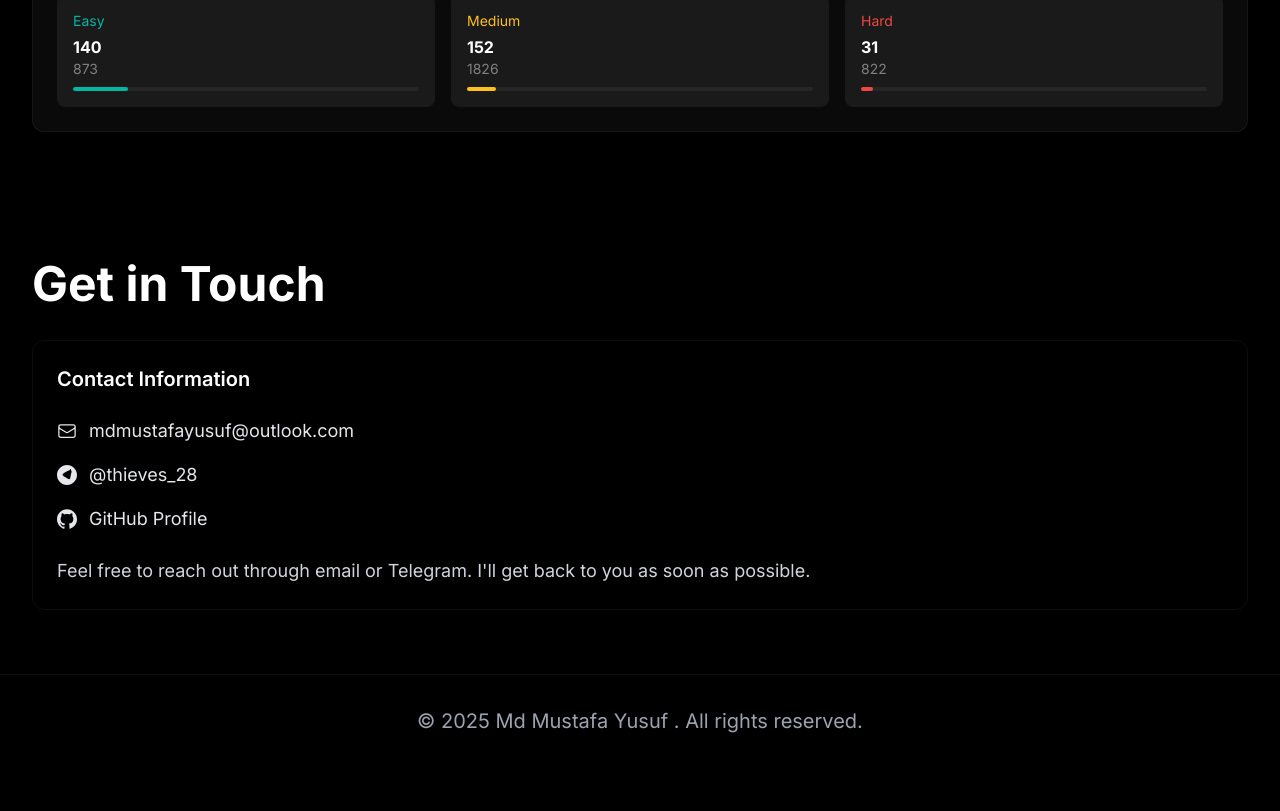
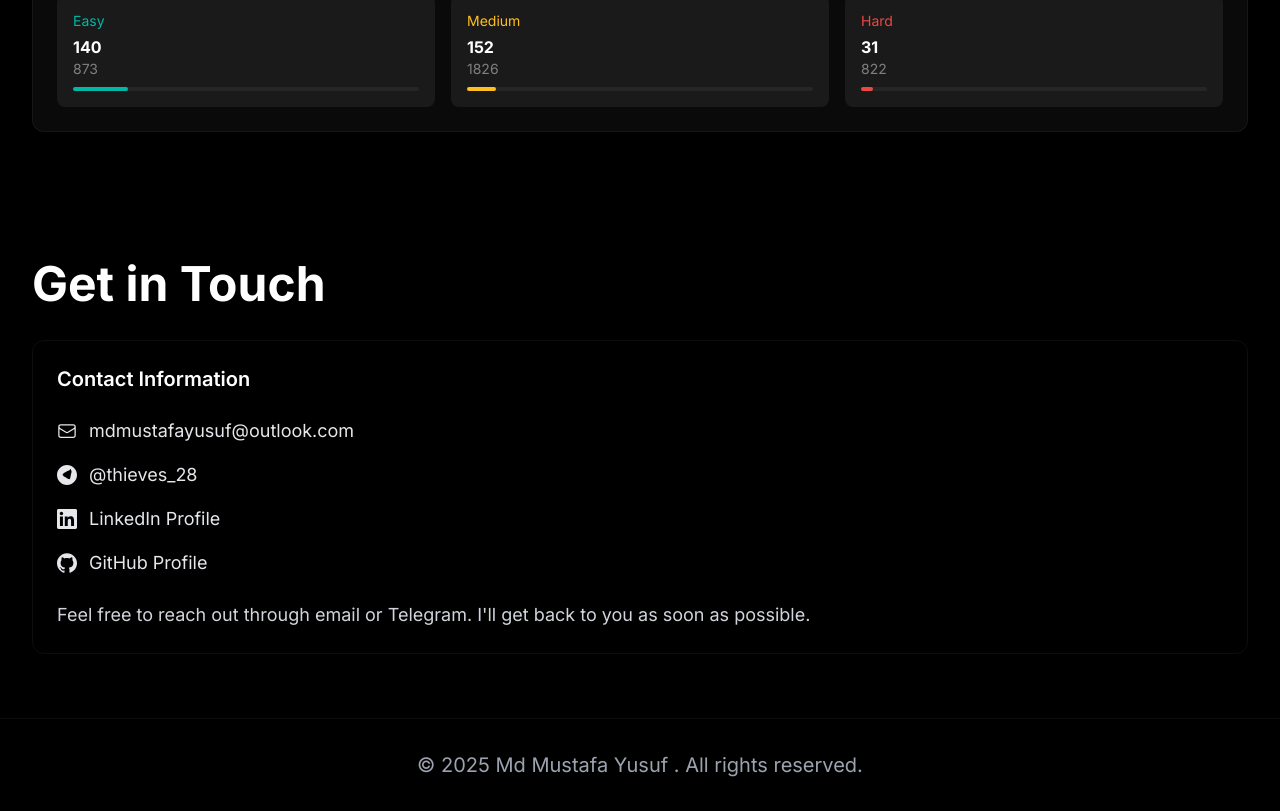
Before and after one commit to Mustafa02yusuf28/Portfolio, a React app: page / in a window 1280 px wide. Shown: the part 3034-3845 px from the top of the page. Before the commit the page ends 3801 px from the top, so only its background shows below. Built offline with nearby package versions, Linux system fonts and the light colour scheme; the HTML template or start-up script is replaced by a standard one.

Commit message:
Linkedin updated

```diff
--- a/src/App.tsx
+++ b/src/App.tsx
@@ -748,6 +748,22 @@
                         <span>@thieves_28</span>
                       </a>
                       <a
+                        href="https://www.linkedin.com/in/mymd/"
+                        className="flex items-center space-x-3 text-dark-200 hover:text-primary-400 transition-colors duration-200 relative z-20"
+                        target="_blank"
+                        rel="noopener noreferrer"
+                        onClick={(e) => e.stopPropagation()}
+                      >
+                        <svg
+                          className="h-5 w-5"
+                          viewBox="0 0 24 24"
+                          fill="currentColor"
+                        >
+                          <path d="M20.447 20.452h-3.554v-5.569c0-1.328-.027-3.037-1.852-3.037-1.853 0-2.136 1.445-2.136 2.939v5.667H9.351V9h3.414v1.561h.046c.477-.9 1.637-1.85 3.37-1.85 3.601 0 4.267 2.37 4.267 5.455v6.286zM5.337 7.433c-1.144 0-2.063-.926-2.063-2.065 0-1.138.92-2.063 2.063-2.063 1.14 0 2.064.925 2.064 2.063 0 1.139-.925 2.065-2.064 2.065zm1.782 13.019H3.555V9h3.564v11.452zM22.225 0H1.771C.792 0 0 .774 0 1.729v20.542C0 23.227.792 24 1.771 24h20.451C23.2 24 24 23.227 24 22.271V1.729C24 .774 23.2 0 22.222 0h.003z"/>
+                        </svg>
+                        <span>LinkedIn Profile</span>
+                      </a>
+                      <a
                         href="https://github.com/Mustafa02yusuf28"
                         className="flex items-center space-x-3 text-dark-200 hover:text-primary-400 transition-colors duration-200 relative z-20"
                         target="_blank"
```
